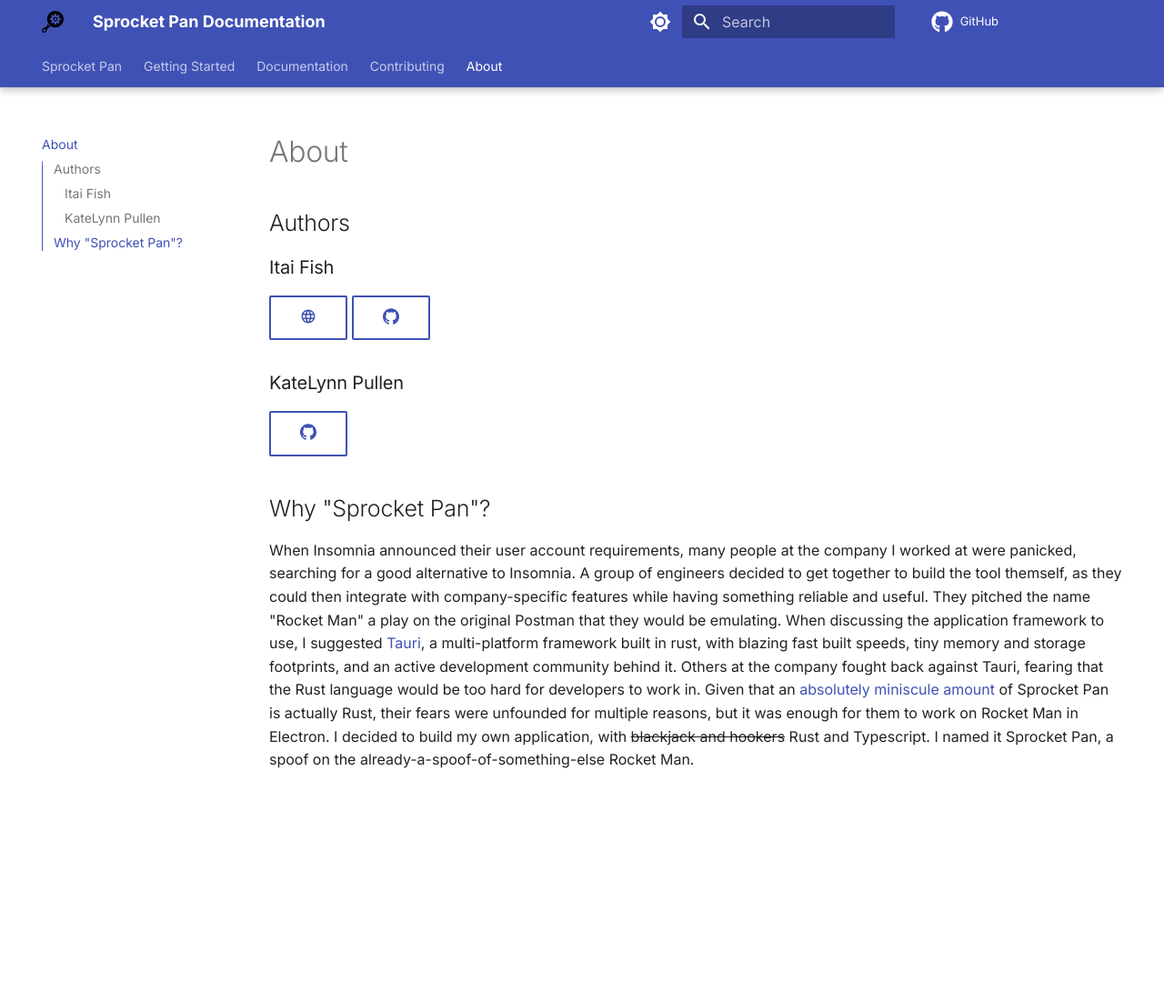
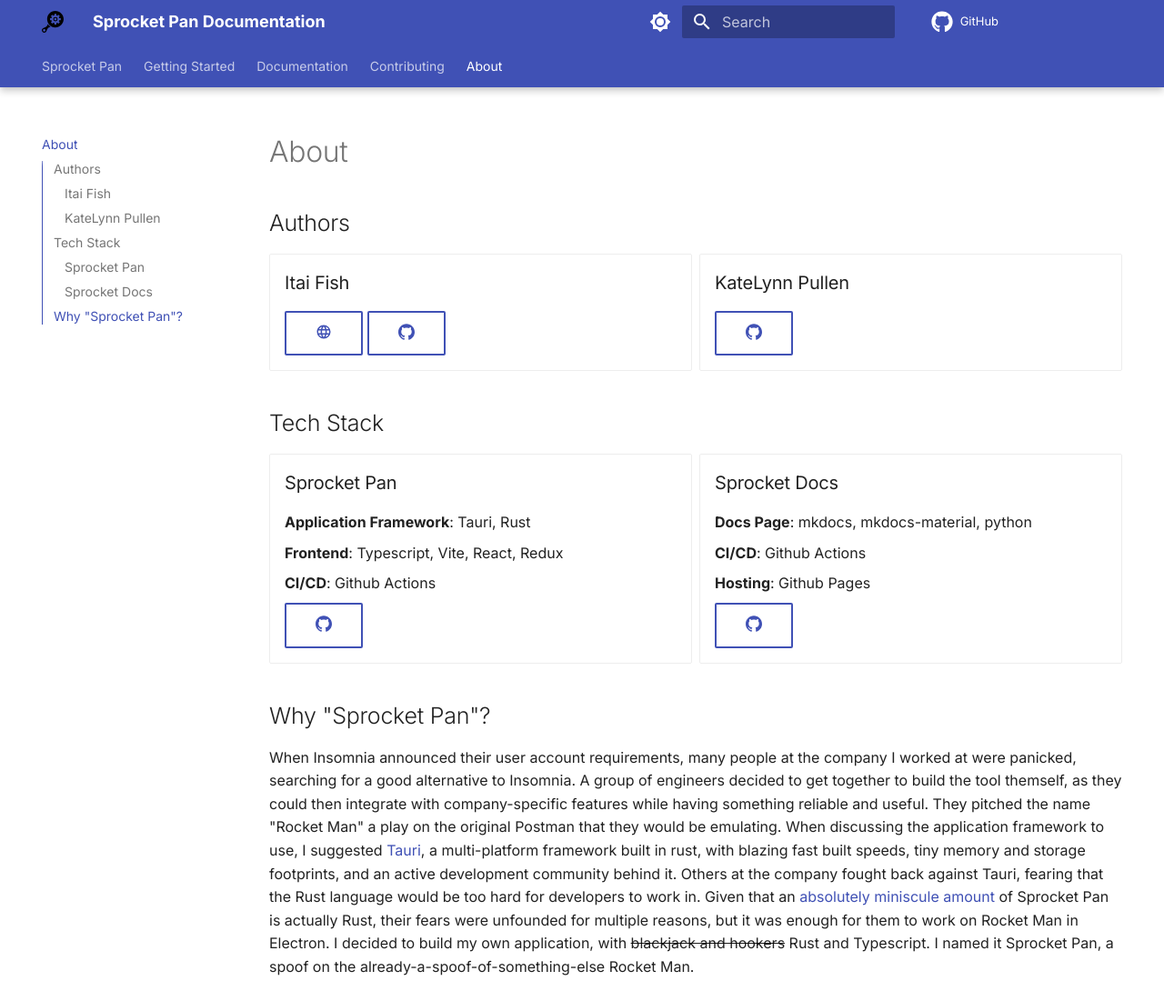
Before and after one commit to itaifish/sprocket-docs, an MkDocs documentation site: the page built from docs/about.md, in a window 1280 px wide and 1101 px high. Shown: the whole window at 91% size. Built offline with MkDocs 1.6.1 and Material for MkDocs 9.7.7, drawn with Linux system fonts in a browser that asks for light colours; comment, search, counter and statistics services are not loaded; the version menu is left out.

Commit message:
sexier about page

```diff
--- a/docs/about.md
+++ b/docs/about.md
@@ -2,15 +2,44 @@
 
 ## Authors
 
-### Itai Fish
+<div class="grid cards" markdown>
 
-[:material-web:](https://itai.fish){ .md-button }
-[:simple-github:](https://github.com/itaifish){ .md-button }
+- ### Itai Fish
 
-### KateLynn Pullen
+    [:material-web:](https://itai.fish){ .md-button }
+    [:simple-github:](https://github.com/itaifish){ .md-button }
 
-[:simple-github:](https://github.com/kdpullen95){ .md-button }
+- ### KateLynn Pullen
 
+    [:simple-github:](https://github.com/kdpullen95){ .md-button }
+
+</div>
+
+## Tech Stack
+
+<div class="grid cards" markdown>
+
+- ### Sprocket Pan
+
+    __Application Framework__: Tauri, Rust
+
+    __Frontend__: Typescript, Vite, React, Redux
+
+    __CI/CD__: Github Actions
+
+    [:simple-github:](https://github.com/itaifish/Sprocket-Pan){ .md-button }
+
+- ### Sprocket Docs
+
+    __Docs Page__: mkdocs, mkdocs-material, python
+
+    __CI/CD__: Github Actions
+
+    __Hosting__: Github Pages
+
+    [:simple-github:](https://github.com/itaifish/sprocket-docs/){ .md-button }
+
+</div>
 
 ## Why "Sprocket Pan"?
 
--- /dev/null
+++ b/markdownlint.json
@@ -0,0 +1,3 @@
+{
+	"no-inline-html": false
+}
--- a/mkdocs.yml
+++ b/mkdocs.yml
@@ -71,6 +71,7 @@
     - pymdownx.superfences
     - pymdownx.tilde
     - attr_list
+    - md_in_html
     - pymdownx.emoji:
           emoji_index: !!python/name:material.extensions.emoji.twemoji
           emoji_generator: !!python/name:material.extensions.emoji.to_svg
```
